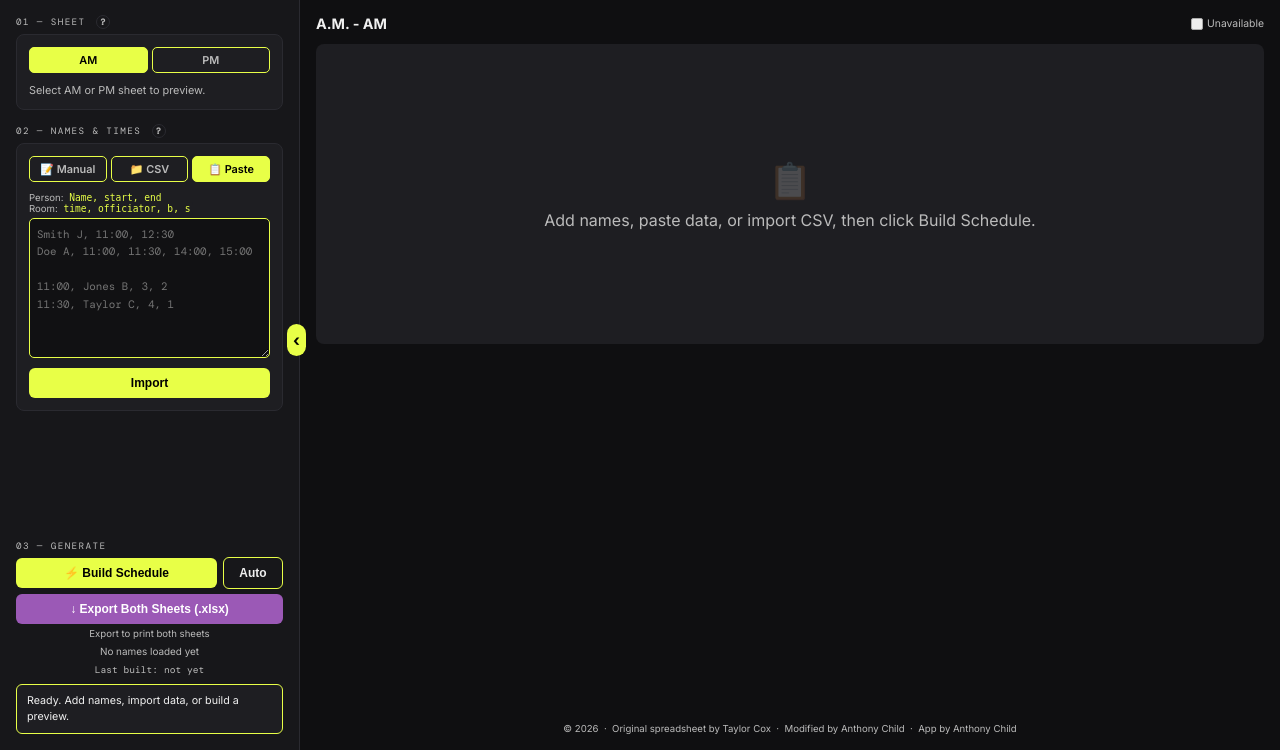
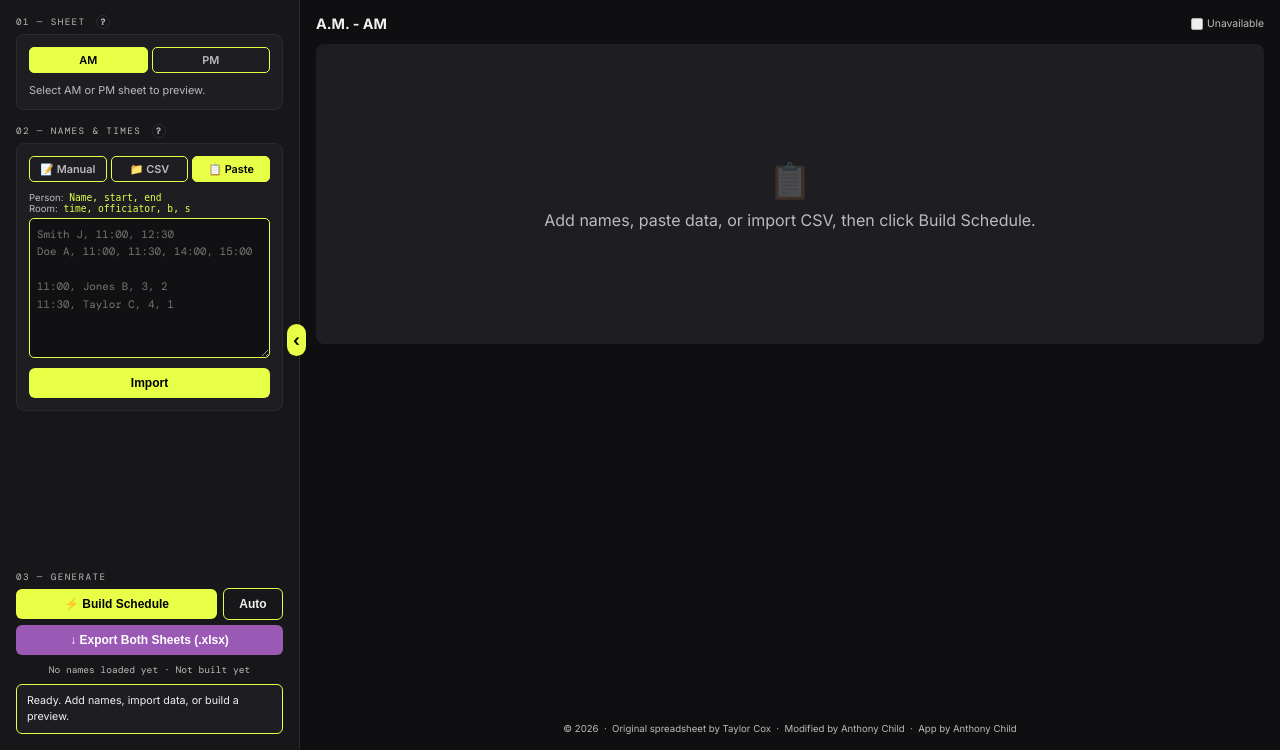
Before and after one commit to antwanchild/coordinator, a Flask app: page / in a window 1280 px wide. Shown: the part 60-810 px from the top of the page. Run offline with Flask 3, Linux system fonts and the light colour scheme.

Commit message:
fix: simplify generate section layout

```diff
--- a/templates/index.html
+++ b/templates/index.html
@@ -411,10 +411,11 @@
       overflow: visible;
     }
 
-    .generate-summary {
-      min-height: 1em;
-      margin-top: 6px;
-      font-size: .62rem;
+    .generate-meta {
+      min-height: 1.2em;
+      margin-top: 8px;
+      font-family: 'DM Mono', monospace;
+      font-size: .6rem;
       color: var(--mut);
       text-align: center;
     }
@@ -735,15 +736,6 @@
     .inline-status.info {
       border-color: var(--acc-btn, var(--acc));
       color: var(--txt);
-    }
-
-    .last-built {
-      font-family: 'DM Mono', monospace;
-      font-size: .6rem;
-      color: var(--mut);
-      text-align: center;
-      margin-top: 6px;
-      min-height: 1.2em;
     }
 
     /* ── Main / Preview area ── */
@@ -998,12 +990,10 @@
           <span class="tip" style="position:absolute;top:-2px;right:-2px"><span class="tip-icon">?</span><span class="tip-text">Auto-rebuild preview when names or room data change.</span></span>
         </button>
       </div>
-      <button class="btn btn-export" id="exportBtn" onclick="doExport()">
+      <button class="btn btn-export" id="exportBtn" onclick="doExport()" title="Export both AM and PM sheets to one workbook">
         &#8595; Export Both Sheets (.xlsx)
       </button>
-      <p style="font-size: .6rem; color: var(--mut); text-align: center; margin-top: 4px">Export to print both sheets</p>
-      <div class="generate-summary" id="generateCounts">No names loaded yet</div>
-      <div class="last-built" id="lastBuiltLabel">Last built: not yet</div>
+      <div class="generate-meta" id="generateMeta">No names loaded yet · Not built yet</div>
       <div class="inline-status visible info" id="inlineStatus">Ready. Add names, import data, or build a preview.</div>
     </div>
 
@@ -1097,6 +1087,7 @@ Doe A, 11:00, 11:30, 14:00, 15:30
   let currentPreviewUrl = null;
   let toastTimeoutId = null;
   let commitChipResetTimeoutId = null;
+  let lastBuiltText = 'Not built yet';
 
   const ROOM_TIMES = ['11:00', '11:30', '12:00', '12:30', '13:00', '14:00', '14:30', '15:00', '15:30', '16:00'];
   const ACCENT_OPTIONS = ['lime', 'blue', 'purple', 'green', 'red', 'cyan', 'orange', 'pink', 'teal'];
@@ -1271,21 +1262,24 @@ Doe A, 11:00, 11:30, 14:00, 15:30
   }
 
   function updateLastBuiltLabel() {
-    const labelEl = document.getElementById('lastBuiltLabel');
     const now = new Date();
-    labelEl.textContent = `Last built: ${now.toLocaleTimeString([], { hour: 'numeric', minute: '2-digit' })}`;
-  }
-
-  function updateGenerateCounts(total, amCount, pmCount) {
-    const summaryEl = document.getElementById('generateCounts');
-    if (!summaryEl) return;
-
-    if (!total) {
-      summaryEl.textContent = 'No names loaded yet';
+    lastBuiltText = `Last built ${now.toLocaleTimeString([], { hour: 'numeric', minute: '2-digit' })}`;
+    renderGenerateMeta();
+  }
+
+  function renderGenerateMeta() {
+    const metaEl = document.getElementById('generateMeta');
+    if (!metaEl) return;
+
+    const amCount = countOnSheet(false);
+    const pmCount = countOnSheet(true);
+
+    if (!people.length) {
+      metaEl.textContent = `No names loaded yet · ${lastBuiltText}`;
       return;
     }
 
-    summaryEl.textContent = `${total} total · ${amCount} AM · ${pmCount} PM`;
+    metaEl.textContent = `${people.length} total · ${amCount} AM · ${pmCount} PM · ${lastBuiltText}`;
   }
 
   function renderHeaderStatus() {
@@ -1392,7 +1386,7 @@ Doe A, 11:00, 11:30, 14:00, 15:30
     const pmCount   = countOnSheet(true);
 
     container.classList.toggle('has-names', people.length > 0);
-    updateGenerateCounts(people.length, amCount, pmCount);
+    renderGenerateMeta();
 
     if (people.length) {
       countEl.textContent = `${people.length} total · ${amCount} AM · ${pmCount} PM`;
```
